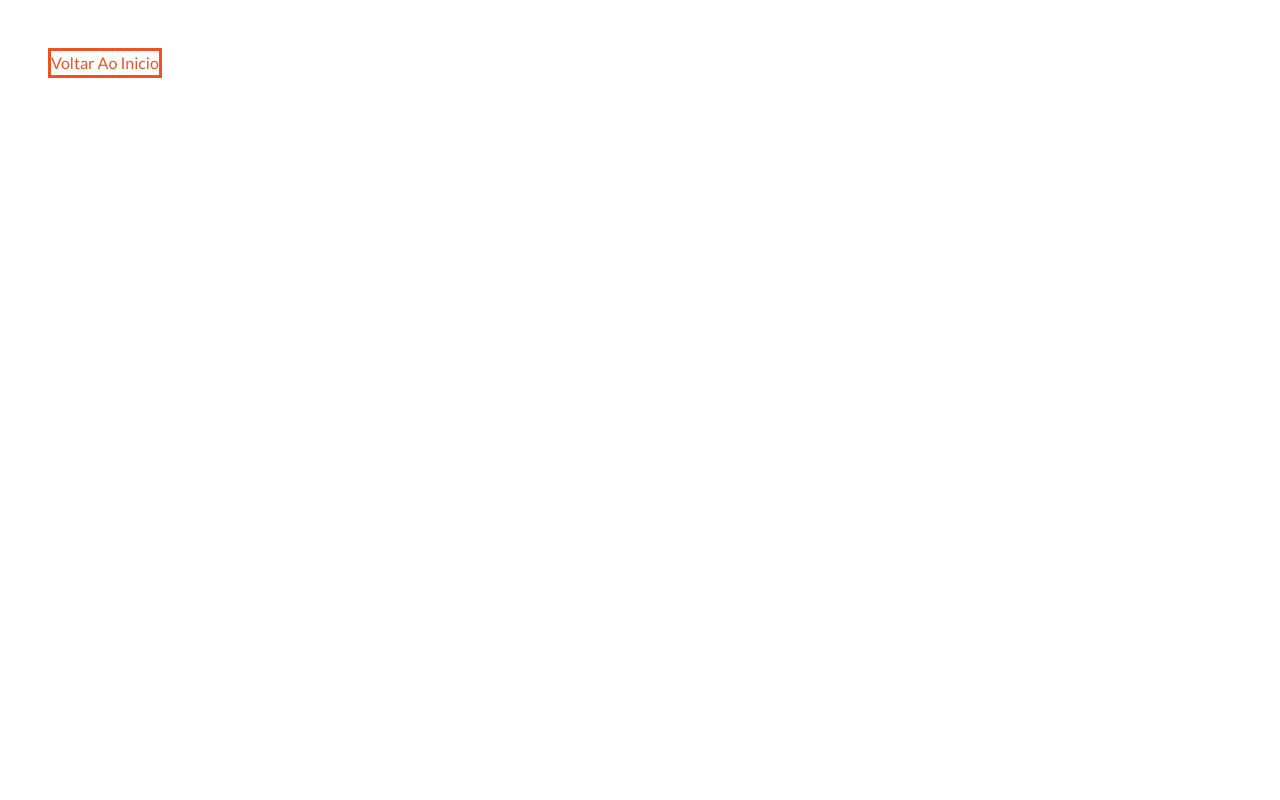
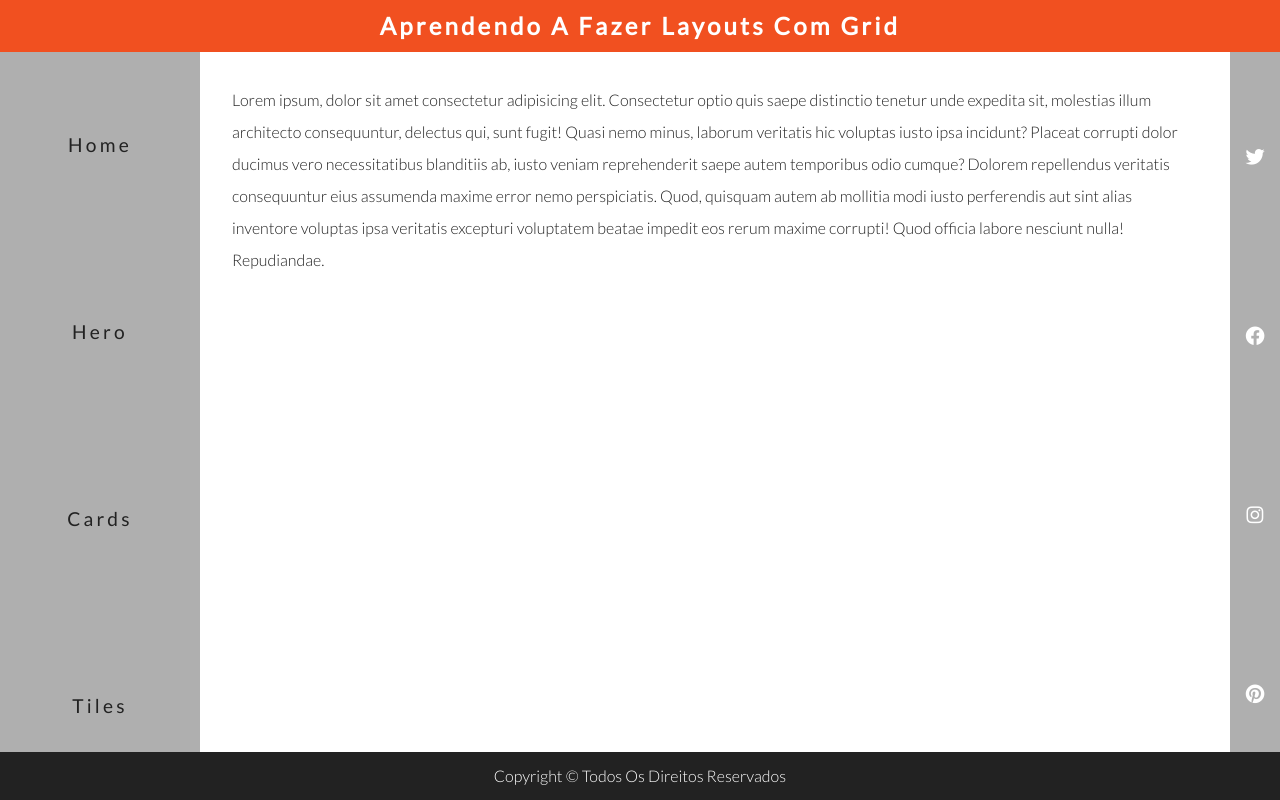
Before and after one commit to Lutefd/Grid-Mini-Projects, a plain HTML site: page layout.html in a window 1280 px wide. Drawn offline with Linux system fonts and the light colour scheme.

Commit message:
Finished layout project

```diff
--- a/css/styles.css
+++ b/css/styles.css
@@ -257,3 +257,105 @@ Tiles Project
     grid-area: i;
   }
 }
+/*
+===============
+Layout Project
+===============
+*/
+.header {
+  background-color: var(--cor-prim);
+  color: var(--ww);
+  text-align: center;
+  padding: 0.5rem 0;
+}
+.navbar {
+  background-color: var(--dgr);
+}
+.navbar li {
+  list-style-type: none;
+}
+.navbar a {
+  padding: 1rem;
+  display: inline-block;
+  text-transform: capitalize;
+  letter-spacing: var(--mainspacing);
+  font-size: 1.2rem;
+  color: var(--bl);
+  transition: var(--maintransi);
+}
+.navbar:hover {
+  color: var(--ww);
+}
+.content {
+  padding: 2rem;
+}
+.content p {
+  font-size: 1rem;
+}
+.sidebar {
+  background-color: var(--cor-prim);
+  padding: 1rem 0;
+  display: grid;
+  grid-template-columns: repeat(4, 1fr);
+  justify-items: center;
+  font-size: 1.2rem;
+  color: var(--ww);
+}
+.footer {
+  background-color: var(--bl);
+  color: var(--ww);
+  text-align: center;
+  text-transform: capitalize;
+  padding: 0.5rem 0;
+}
+.footer p {
+  font-size: 1rem;
+}
+.main {
+  min-height: 100vh;
+  display: grid;
+  grid-template-columns: 1fr;
+  grid-template-rows: auto auto 1fr auto auto;
+}
+@media screen and (min-width: 768px) {
+  .navbar ul {
+    display: grid;
+    grid-template-columns: repeat(4, 1fr);
+    justify-items: center;
+  }
+}
+@media screen and (min-width: 992px) {
+  .main {
+    grid-template-columns: [start] 200px [col-1-end] 1fr [col-2-end] 50px [end];
+    grid-template-rows: [start] auto [row-1-end] 1fr [col-2-end] auto [end];
+  }
+  .header {
+    grid-column: start/end;
+    grid-row: start/row-1-end;
+  }
+  .navbar {
+    grid-column: start/col-1-end;
+    grid-row: row-1-end/row-2-end;
+  }
+  .content {
+    grid-column: col-1-end/col-2-end;
+    grid-row: row-1-end/row-2-end;
+  }
+  .sidebar {
+    grid-column: col-2-end/end;
+    grid-row: row-1-end/row-2-end;
+    grid-template-columns: 1fr;
+    align-items: center;
+    min-height: 100%;
+    background-color: var(--dgr);
+  }
+  .footer {
+    grid-column: start/end;
+    grid-row: row-2-end/end;
+  }
+  .navbar ul {
+    grid-template-columns: 1fr;
+    align-items: center;
+    min-height: 100%;
+  }
+}
--- a/layout.html
+++ b/layout.html
@@ -19,6 +19,60 @@
     <link rel="stylesheet" href="./css/styles.css" />
   </head>
   <body>
-    <a href="index.html" class="btn">Voltar ao inicio</a>
+    <main class="main">
+      <!-- header -->
+      <header class="header">
+        <h2>Aprendendo a fazer layouts com grid</h2>
+      </header>
+      <!-- end of header -->
+      <!-- navbar -->
+      <nav class="navbar">
+        <ul>
+          <li>
+            <a href="index.html">home</a>
+          </li>
+          <li>
+            <a href="hero.html">hero</a>
+          </li>
+          <li>
+            <a href="cards.html">cards</a>
+          </li>
+          <li>
+            <a href="tiles.html">tiles</a>
+          </li>
+        </ul>
+      </nav>
+      <!-- end of navbar -->
+      <!-- content -->
+      <section class="content">
+        <p>
+          Lorem ipsum, dolor sit amet consectetur adipisicing elit. Consectetur
+          optio quis saepe distinctio tenetur unde expedita sit, molestias illum
+          architecto consequuntur, delectus qui, sunt fugit! Quasi nemo minus,
+          laborum veritatis hic voluptas iusto ipsa incidunt? Placeat corrupti
+          dolor ducimus vero necessitatibus blanditiis ab, iusto veniam
+          reprehenderit saepe autem temporibus odio cumque? Dolorem repellendus
+          veritatis consequuntur eius assumenda maxime error nemo perspiciatis.
+          Quod, quisquam autem ab mollitia modi iusto perferendis aut sint alias
+          inventore voluptas ipsa veritatis excepturi voluptatem beatae impedit
+          eos rerum maxime corrupti! Quod officia labore nesciunt nulla!
+          Repudiandae.
+        </p>
+      </section>
+      <!-- end of content -->
+      <!-- sidebar -->
+      <section class="sidebar">
+        <span><i class="fab fa-twitter"></i></span>
+        <span><i class="fab fa-facebook"></i></span>
+        <span><i class="fab fa-instagram"></i></span>
+        <span><i class="fab fa-pinterest"></i></span>
+      </section>
+      <!-- end of sibar -->
+      <!-- footer -->
+      <footer class="footer">
+        <p>copyright &copy; todos os direitos reservados</p>
+      </footer>
+      <!-- end of footer -->
+    </main>
   </body>
 </html>
```
